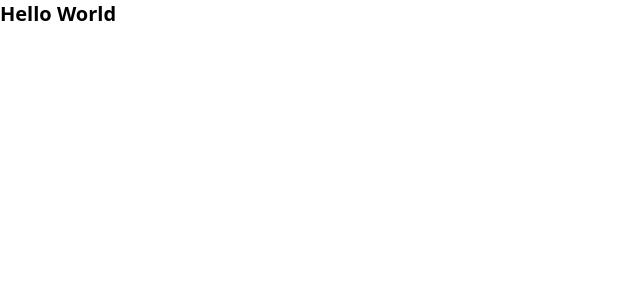
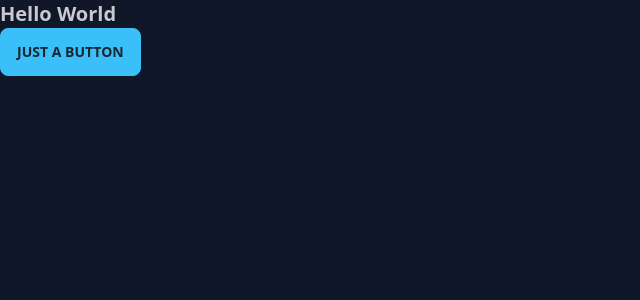
Before and after one commit to vladwulf/daphne-challenge, a React (Vite) app: page / in a window 1280 px wide. Shown: the top 300 px of the page, without its empty margins (0-640 px from the left). Built offline with nearby package versions, Linux system fonts and the light colour scheme.

Commit message:
feat: add daisyui

```diff
--- a/package.json
+++ b/package.json
@@ -10,6 +10,7 @@
     "preview": "vite preview"
   },
   "dependencies": {
+    "daisyui": "^3.9.2",
     "react": "^18.2.0",
     "react-dom": "^18.2.0"
   },
--- a/src/App.tsx
+++ b/src/App.tsx
@@ -2,6 +2,7 @@ function App() {
   return (
     <>
       <h1 className="text-xl font-bold">Hello World</h1>
+      <button className="btn btn-primary">Just a button</button>
     </>
   );
 }
--- a/tailwind.config.js
+++ b/tailwind.config.js
@@ -4,5 +4,9 @@ export default {
   theme: {
     extend: {},
   },
-  plugins: [],
+  // eslint-disable-next-line no-undef
+  plugins: [require("daisyui")],
+  daisyui: {
+    themes: ["night"],
+  },
 };
```
Also changed, not shown: 1 other file (tests, documents, lock files or other folders).
